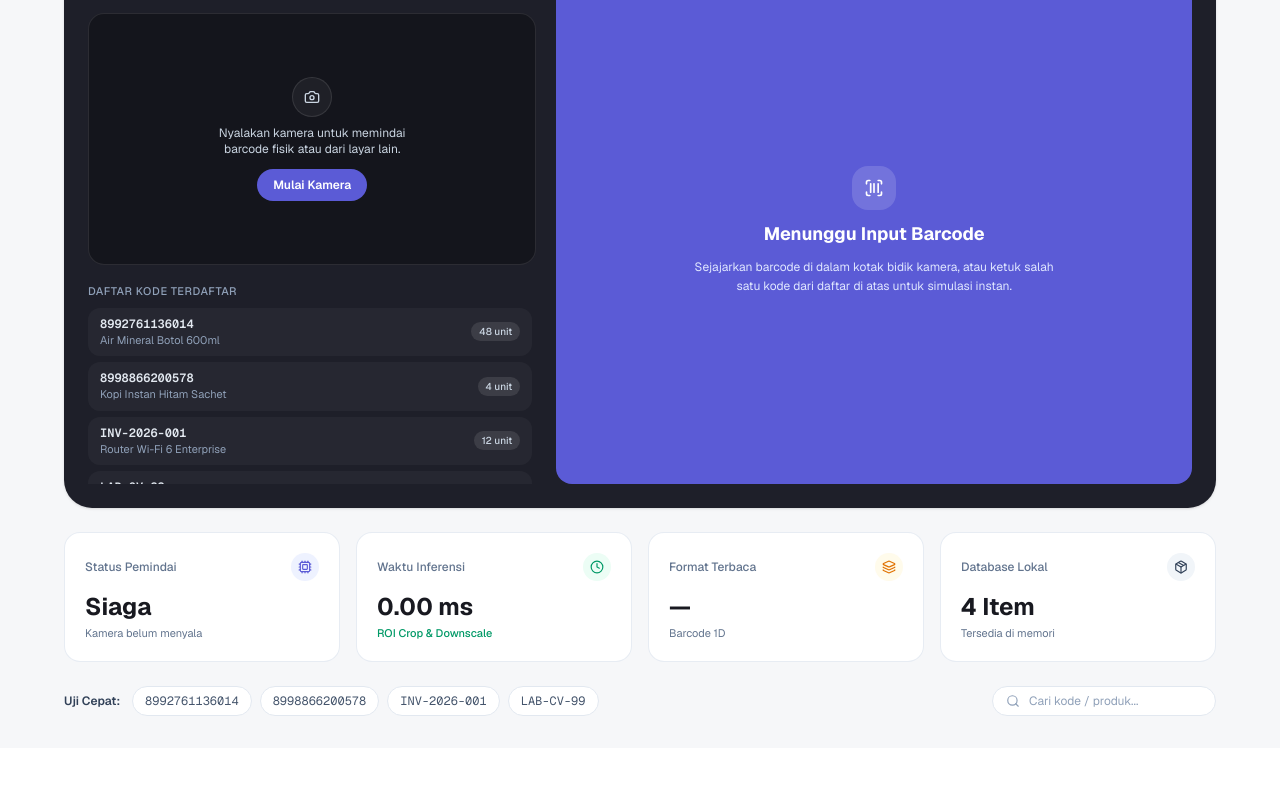
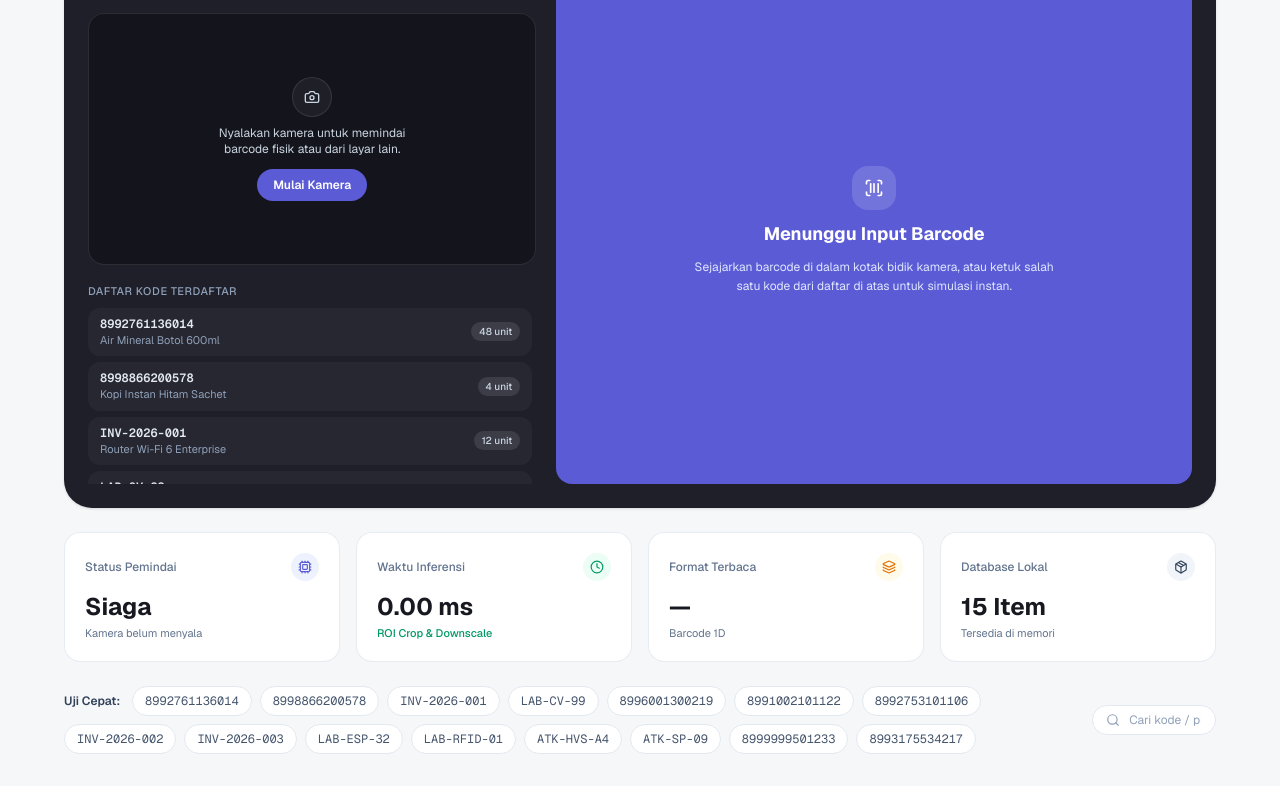
Before and after one commit to hananchaliq/bercode-app, a Next.js app: page / in a window 1280 px wide. Shown: the part 224-1010 px from the top of the page. Before the commit the page ends 972 px from the top, so only its background shows below. Built offline with nearby package versions, Linux system fonts and the light colour scheme.

Commit message:
fix generator code produk

```diff
--- a/app/page.tsx
+++ b/app/page.tsx
@@ -60,6 +60,105 @@ const DUMMY_DATABASE: Record<string, ProductItem> = {
       notes: "Stok habis. Cek supplier komponen elektronik.",
       updatedAt: "10 Nov 2026",
    },
+   "8996001300219": {
+      barcode: "8996001300219",
+      name: "Teh Melati Botol 350ml",
+      category: "Minuman",
+      stock: 36,
+      price: 5000,
+      notes: "Tersimpan di chiller display depan.",
+      updatedAt: "Hari ini, 09:10",
+   },
+   "8991002101122": {
+      barcode: "8991002101122",
+      name: "Biskuit Gandum Cokelat 110g",
+      category: "Makanan Ringan",
+      stock: 22,
+      price: 9500,
+      notes: "Expired date Maret 2027, rak B2.",
+      updatedAt: "Hari ini, 07:45",
+   },
+   "8992753101106": {
+      barcode: "8992753101106",
+      name: "Susu UHT Full Cream 250ml",
+      category: "Minuman",
+      stock: 3,
+      price: 7500,
+      notes: "Sisa 3 kotak, butuh restock mingguan.",
+      updatedAt: "Kemarin, 18:20",
+   },
+   "INV-2026-002": {
+      barcode: "INV-2026-002",
+      name: "Switch Gigabit 24-Port Managed",
+      category: "Perangkat Jaringan",
+      stock: 5,
+      price: 2850000,
+      notes: "Cadangan rack server lantai 2.",
+      updatedAt: "11 Nov 2026",
+   },
+   "INV-2026-003": {
+      barcode: "INV-2026-003",
+      name: "Kabel Patch Cord Cat6 3 Meter",
+      category: "Perangkat Jaringan",
+      stock: 65,
+      price: 35000,
+      notes: "Warna biru, stok melimpah di boks kabel.",
+      updatedAt: "09 Nov 2026",
+   },
+   "LAB-ESP-32": {
+      barcode: "LAB-ESP-32",
+      name: "Mikrokontroler ESP32-S3 DevKit",
+      category: "Komponen IoT",
+      stock: 18,
+      price: 115000,
+      notes: "Digunakan untuk praktikum modul Wi-Fi & BLE.",
+      updatedAt: "Hari ini, 10:05",
+   },
+   "LAB-RFID-01": {
+      barcode: "LAB-RFID-01",
+      name: "Sensor RFID RC522 + Kartu Tag",
+      category: "Komponen IoT",
+      stock: 2,
+      price: 28000,
+      notes: "Stok kritis, tersisa 2 set di lemari lab.",
+      updatedAt: "08 Nov 2026",
+   },
+   "ATK-HVS-A4": {
+      barcode: "ATK-HVS-A4",
+      name: "Kertas HVS A4 80gsm (1 Rim)",
+      category: "Alat Tulis Kantor",
+      stock: 30,
+      price: 54000,
+      notes: "Rak logistik administrasi ruangan TU.",
+      updatedAt: "Kemarin, 14:00",
+   },
+   "ATK-SP-09": {
+      barcode: "ATK-SP-09",
+      name: "Spidol Whiteboard Hitam",
+      category: "Alat Tulis Kantor",
+      stock: 0,
+      price: 9000,
+      notes: "Habis terpakai, sedang proses pengajuan pembelian.",
+      updatedAt: "07 Nov 2026",
+   },
+   "8999999501233": {
+      barcode: "8999999501233",
+      name: "Hand Sanitizer Gel 100ml",
+      category: "Kesehatan & Kebersihan",
+      stock: 19,
+      price: 14000,
+      notes: "Stok standar ruang kelas & lab komputer.",
+      updatedAt: "12 Nov 2026",
+   },
+   "8993175534217": {
+      barcode: "8993175534217",
+      name: "Wafer Krim Vanila 140g",
+      category: "Makanan Ringan",
+      stock: 14,
+      price: 8500,
+      notes: "Rak display koperasi bagian tengah.",
+      updatedAt: "Hari ini, 08:50",
+   },
 };
 
 type ActiveTab = "scanner" | "generator" | "catalog" | "guide";
@@ -72,6 +171,14 @@ const FORMAT_PROFILES: Record<ScanProfile, ("ean_13" | "ean_8" | "code_128" | "c
    ALL: ["ean_13", "code_128", "qr_code", "upc_a", "ean_8", "code_39"],
 };
 
+const isValidEan13 = (code: string) => {
+   if (!/^\d{13}$/.test(code)) return false;
+   const digits = code.split("").map(Number);
+   const sum = digits.slice(0, 12).reduce((acc, d, idx) => acc + d * (idx % 2 === 0 ? 1 : 3), 0);
+   const checkDigit = (10 - (sum % 10)) % 10;
+   return checkDigit === digits[12];
+};
+
 function BarcodeCanvas({ value, format = "code128", scale = 3, height = 13, compact = false }: { value: string; format?: GeneratorFormat; scale?: number; height?: number; compact?: boolean }) {
    const canvasRef = useRef<HTMLCanvasElement | null>(null);
    const [renderError, setRenderError] = useState<string>("");
@@ -80,21 +187,38 @@ function BarcodeCanvas({ value, format = "code128", scale = 3, height = 13, comp
       if (!canvasRef.current || !value.trim()) return;
       setRenderError("");
 
+      const trimmedValue = value.trim();
+      const resolvedFormat: GeneratorFormat = format === "ean13" && !isValidEan13(trimmedValue) ? "code128" : format;
+
       try {
          bwipjs.toCanvas(canvasRef.current, {
-            bcid: format,
-            text: value.trim(),
+            bcid: resolvedFormat,
+            text: trimmedValue,
             scale,
-            height: format === "qrcode" ? 32 : height,
-            includetext: format !== "qrcode",
+            height: resolvedFormat === "qrcode" ? 32 : height,
+            includetext: resolvedFormat !== "qrcode",
             textxalign: "center",
             backgroundcolor: "FFFFFF",
             paddingwidth: compact ? 4 : 8,
             paddingheight: compact ? 3 : 6,
          });
-      } catch (err) {
-         const msg = err instanceof Error ? err.message : "Format kode tidak valid";
-         setRenderError(msg);
+      } catch {
+         try {
+            bwipjs.toCanvas(canvasRef.current, {
+               bcid: "code128",
+               text: trimmedValue,
+               scale,
+               height,
+               includetext: true,
+               textxalign: "center",
+               backgroundcolor: "FFFFFF",
+               paddingwidth: compact ? 4 : 8,
+               paddingheight: compact ? 3 : 6,
+            });
+         } catch (fallbackErr) {
+            const msg = fallbackErr instanceof Error ? fallbackErr.message : "Format kode tidak valid";
+            setRenderError(msg);
+         }
       }
    }, [value, format, scale, height, compact]);
 
@@ -173,7 +297,7 @@ export default function BarcodeCVLab() {
       setActiveTab("scanner");
       setTelemetry({
          rawValue: code,
-         format: code.startsWith("899") ? "EAN-13" : "CODE-128",
+         format: isValidEan13(code) ? "EAN-13" : "CODE-128",
          inferenceMs: "0.42",
          box: { x: 120, y: 80, width: 320, height: 140 },
          source: "SIMULATION",
@@ -340,7 +464,7 @@ export default function BarcodeCVLab() {
 
    const selectPresetForGenerator = (code: string) => {
       setGenInput(code);
-      setGenFormat(/^\d{13}$/.test(code) ? "ean13" : "code128");
+      setGenFormat(isValidEan13(code) ? "ean13" : "code128");
    };
 
    return (
@@ -651,7 +775,7 @@ export default function BarcodeCVLab() {
                            <div className="space-y-1.5">
                               <label className="text-xs font-semibold text-slate-700">Nilai / Teks Barcode</label>
                               <input type="text" value={genInput} onChange={e => setGenInput(e.target.value)} placeholder="Masukkan angka atau kode..." className="w-full px-4 py-2.5 bg-[#F6F7F9] border border-slate-200 rounded-xl text-sm font-mono text-[#181920] focus:outline-none focus:border-[#5B5BD6]" />
-                              <p className="text-[11px] text-slate-500">{genFormat === "ean13" ? "*EAN-13 membutuhkan tepat 12 atau 13 digit angka (contoh: 8992761136014)." : "*Code-128 & QR mendukung huruf, angka, dan tanda hubung (contoh: INV-2026-001)."}</p>
+                              <p className="text-[11px] text-slate-500">{genFormat === "ean13" ? "*EAN-13 membutuhkan tepat 13 digit angka valid (contoh: 8992761136014)." : "*Code-128 & QR mendukung huruf, angka, dan tanda hubung (contoh: INV-2026-001)."}</p>
                            </div>
 
                            <div className="space-y-1.5 pt-1">
@@ -699,7 +823,7 @@ export default function BarcodeCVLab() {
                               </div>
 
                               <div className="flex justify-center py-1">
-                                 <BarcodeCanvas value={item.barcode} format={/^\d{13}$/.test(item.barcode) ? "ean13" : "code128"} scale={2} height={9} compact />
+                                 <BarcodeCanvas value={item.barcode} format={isValidEan13(item.barcode) ? "ean13" : "code128"} scale={2} height={9} compact />
                               </div>
 
                               <div className="pt-2.5 border-t border-slate-200/80 flex items-center justify-between">
@@ -732,7 +856,7 @@ export default function BarcodeCVLab() {
                               {filteredProducts.map(item => (
                                  <tr key={item.barcode} className="hover:bg-slate-50/80 transition">
                                     <td className="py-3 px-3">
-                                       <BarcodeCanvas value={item.barcode} format={/^\d{13}$/.test(item.barcode) ? "ean13" : "code128"} scale={2} height={8} compact />
+                                       <BarcodeCanvas value={item.barcode} format={isValidEan13(item.barcode) ? "ean13" : "code128"} scale={2} height={8} compact />
                                     </td>
                                     <td className="py-3 px-3 font-medium text-[#181920]">{item.name}</td>
                                     <td className="py-3 px-3 text-slate-500">{item.category}</td>
```
